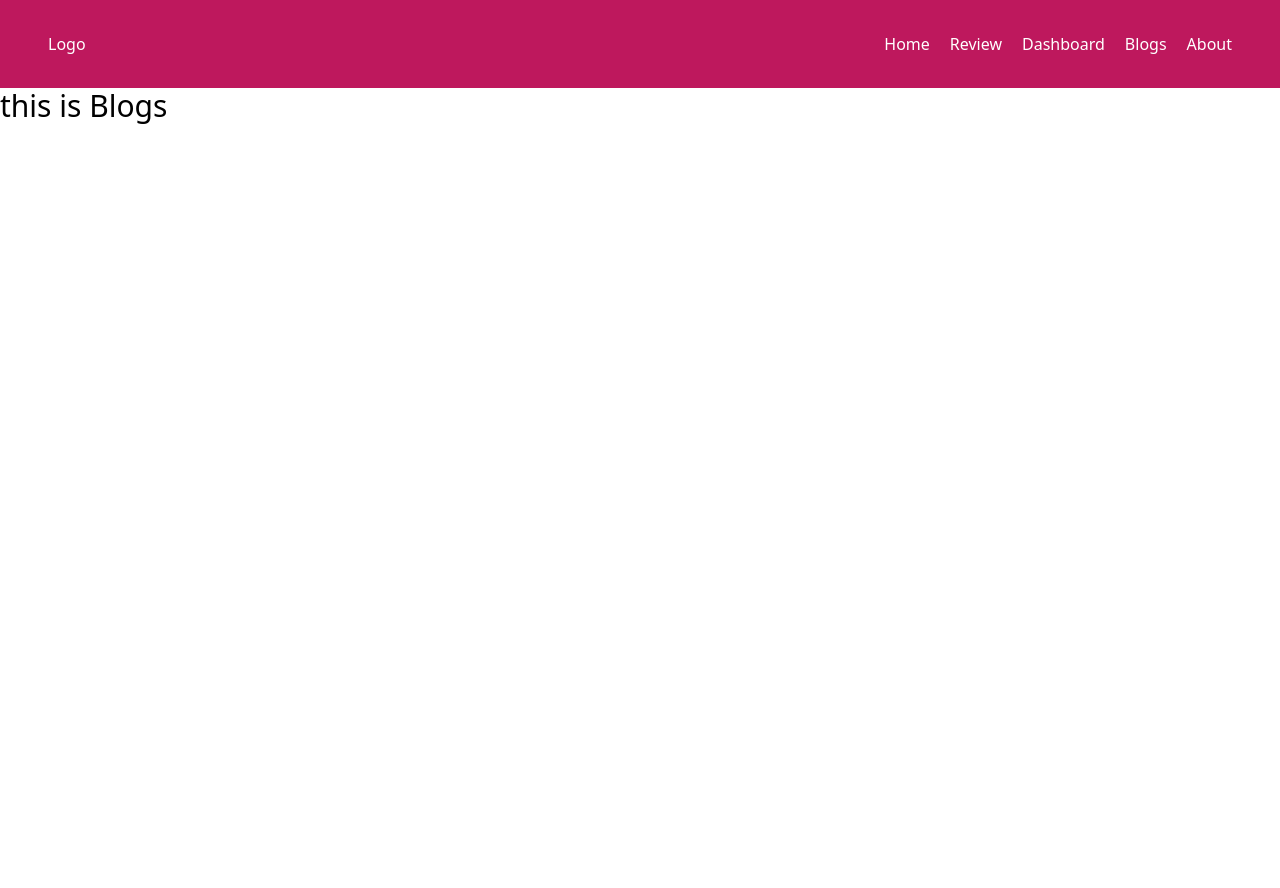
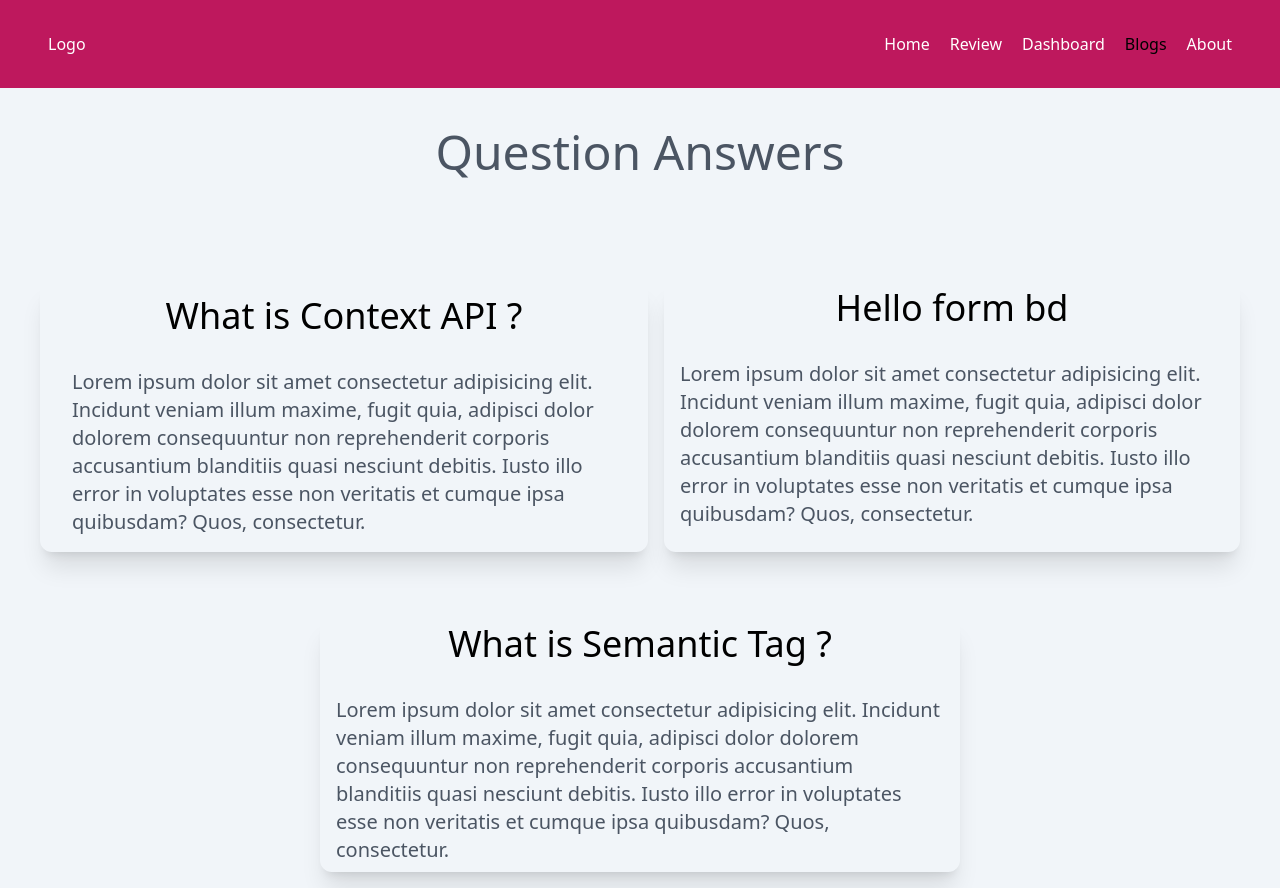
Before and after one commit to muntasirahmeed/laptop-review-website, a React (Create React App) app: page /blogs in a window 1280 px wide. Before the commit the page ends 800 px from the top, so only its background shows below. Built offline with nearby package versions, Linux system fonts and the light colour scheme.

Commit message:
about section design done

```diff
--- a/src/Components/Blogs/Blogs.js
+++ b/src/Components/Blogs/Blogs.js
@@ -2,8 +2,48 @@ import React from 'react';
 
 const Blogs = () => {
     return (
-      <div>
-        <h1 className="text-3xl">this is Blogs</h1>
+      <div className="bg-slate-100 h-screen">
+        <h1 className="text-3xl md:text-5xl text-center py-10 text-gray-600">
+          Question Answers
+        </h1>
+        <div className="flex flex-col md:flex-row justify-center md:justify-between gap-4 px-10 py-16">
+          <div className="px-8 py-4 rounded-xl shadow-xl ">
+            <h1 className="text-2xl md:text-4xl text-center mb-8">
+              What is Context API ?
+            </h1>
+            <p className="text-normal md:text-xl text-gray-600">
+              Lorem ipsum dolor sit amet consectetur adipisicing elit. Incidunt
+              veniam illum maxime, fugit quia, adipisci dolor dolorem
+              consequuntur non reprehenderit corporis accusantium blanditiis
+              quasi nesciunt debitis. Iusto illo error in voluptates esse non
+              veritatis et cumque ipsa quibusdam? Quos, consectetur.
+            </p>
+          </div>
+          <div className="px-4 py-2 rounded-xl shadow-xl ">
+            <h1 className="text-2xl md:text-4xl text-center mb-8">
+              Hello form bd
+            </h1>
+            <p className="text-normal md:text-xl text-gray-600">
+              Lorem ipsum dolor sit amet consectetur adipisicing elit. Incidunt
+              veniam illum maxime, fugit quia, adipisci dolor dolorem
+              consequuntur non reprehenderit corporis accusantium blanditiis
+              quasi nesciunt debitis. Iusto illo error in voluptates esse non
+              veritatis et cumque ipsa quibusdam? Quos, consectetur.
+            </p>
+          </div>
+        </div>
+        <div className="px-4 py-2 rounded-xl shadow-xl w-1/2 mx-auto">
+          <h1 className="text-2xl md:text-4xl text-center mb-8">
+            What is Semantic Tag ?
+          </h1>
+          <p className="text-normal md:text-xl text-gray-600">
+            Lorem ipsum dolor sit amet consectetur adipisicing elit. Incidunt
+            veniam illum maxime, fugit quia, adipisci dolor dolorem consequuntur
+            non reprehenderit corporis accusantium blanditiis quasi nesciunt
+            debitis. Iusto illo error in voluptates esse non veritatis et cumque
+            ipsa quibusdam? Quos, consectetur.
+          </p>
+        </div>
       </div>
     );
 };
--- a/src/Components/ComposedCharts/ComposedCharts.js
+++ /dev/null
@@ -1,110 +0,0 @@
-
-import React, { useCallback, useState } from "react";
-import { PieChart, Pie, Sector } from "recharts";
-
-const data = [
-  { name: "Group A", value: 400 },
-  { name: "Group B", value: 300 },
-  { name: "Group C", value: 300 },
-  { name: "Group D", value: 200 },
-];
-
-const renderActiveShape = (props) => {
-  const RADIAN = Math.PI / 180;
-  const {
-    cx,
-    cy,
-    midAngle,
-    innerRadius,
-    outerRadius,
-    startAngle,
-    endAngle,
-    fill,
-    payload,
-    percent,
-    value,
-  } = props;
-  const sin = Math.sin(-RADIAN * midAngle);
-  const cos = Math.cos(-RADIAN * midAngle);
-  const sx = cx + (outerRadius + 10) * cos;
-  const sy = cy + (outerRadius + 10) * sin;
-  const mx = cx + (outerRadius + 30) * cos;
-  const my = cy + (outerRadius + 30) * sin;
-  const ex = mx + (cos >= 0 ? 1 : -1) * 22;
-  const ey = my;
-  const textAnchor = cos >= 0 ? "start" : "end";
-
-  return (
-    <g>
-      <text x={cx} y={cy} dy={8} textAnchor="middle" fill={fill}>
-        {payload.name}
-      </text>
-      <Sector
-        cx={cx}
-        cy={cy}
-        innerRadius={innerRadius}
-        outerRadius={outerRadius}
-        startAngle={startAngle}
-        endAngle={endAngle}
-        fill={fill}
-      />
-      <Sector
-        cx={cx}
-        cy={cy}
-        startAngle={startAngle}
-        endAngle={endAngle}
-        innerRadius={outerRadius + 6}
-        outerRadius={outerRadius + 10}
-        fill={fill}
-      />
-      <path
-        d={`M${sx},${sy}L${mx},${my}L${ex},${ey}`}
-        stroke={fill}
-        fill="none"
-      />
-      <circle cx={ex} cy={ey} r={2} fill={fill} stroke="none" />
-      <text
-        x={ex + (cos >= 0 ? 1 : -1) * 12}
-        y={ey}
-        textAnchor={textAnchor}
-        fill="#333"
-      >{`PV ${value}`}</text>
-      <text
-        x={ex + (cos >= 0 ? 1 : -1) * 12}
-        y={ey}
-        dy={18}
-        textAnchor={textAnchor}
-        fill="#999"
-      >
-        {`(Rate ${(percent * 100).toFixed(2)}%)`}
-      </text>
-    </g>
-  );
-};
-const ComposedCharts=()=> {
-  const [activeIndex, setActiveIndex] = useState(0);
-  const onPieEnter = useCallback(
-    (_, index) => {
-      setActiveIndex(index);
-    },
-    [setActiveIndex]
-  );
-
-  return (
-    <PieChart width={400} height={400}>
-      <Pie
-        activeIndex={activeIndex}
-        activeShape={renderActiveShape}
-        data={data}
-        cx={200}
-        cy={200}
-        innerRadius={60}
-        outerRadius={80}
-        fill="#8884d8"
-        dataKey="value"
-        onMouseEnter={onPieEnter}
-      />
-    </PieChart>
-  );
-}
-export default ComposedCharts;
--- a/src/Components/Dashboard/Dashboard.js
+++ b/src/Components/Dashboard/Dashboard.js
@@ -1,11 +1,13 @@
 import React from 'react';
 import ComposedCharts from '../ComposedCharts/ComposedCharts';
+import LineCharts from '../LineCharts/LineCharts';
 
 const Dashboard = () => {
     return (
       <div>
         <h1 className="text-5xl py-10 text-center">this is Dashboard</h1>
-        <ComposedCharts></ComposedCharts>
+
+     <LineCharts></LineCharts>
       </div>
     );
 };
--- a/src/Components/Header/Header.js
+++ b/src/Components/Header/Header.js
@@ -1,18 +1,18 @@
 import React from "react";
-import { Link } from "react-router-dom";
+import CustomLink from "../../CustomLink/CustomLink";
 
 const Header = () => {
   return (
     <div className="flex items-center justify-center md:justify-between bg-pink-700 text-white px-12 py-4 md:py-8 max-w-[100%] mx-auto ">
       <div className="hidden md:block">Logo</div>
       <div className="flex gap-5 justify-center">
-        <Link to="/">Home</Link>
-        <Link to="/reviews">Review</Link>
-        <Link to="/dashboard">Dashboard</Link>
-        <Link to="/blogs">Blogs</Link>
-        <Link className="hidden md:block" to="/about">
+        <CustomLink to="/">Home</CustomLink>
+        <CustomLink to="/reviews">Review</CustomLink>
+        <CustomLink to="/dashboard">Dashboard</CustomLink>
+        <CustomLink to="/blogs">Blogs</CustomLink>
+        <CustomLink className="hidden md:block" to="/about">
           About
-        </Link>
+        </CustomLink>
       </div>
     </div>
   );
--- /dev/null
+++ b/src/Components/LineCharts/LineCharts.js
@@ -0,0 +1,60 @@
+
+import * as React from "react";
+import { LineChart, Line, Tooltip, YAxis, XAxis } from "recharts";
+
+const data = [
+  {
+    name: "Page A",
+    uv: 4000,
+    pv: 2400,
+    amt: 2400,
+  },
+  {
+    name: "Page B",
+    uv: 3000,
+    pv: 1398,
+    amt: 2210,
+  },
+  {
+    name: "Page C",
+    uv: 2000,
+    pv: 9800,
+    amt: 2290,
+  },
+  {
+    name: "Page D",
+    uv: 2780,
+    pv: 3908,
+    amt: 2000,
+  },
+  {
+    name: "Page E",
+    uv: 1890,
+    pv: 4800,
+    amt: 2181,
+  },
+  {
+    name: "Page F",
+    uv: 2390,
+    pv: 3800,
+    amt: 2500,
+  },
+  {
+    name: "Page G",
+    uv: 3490,
+    pv: 4300,
+    amt: 2100,
+  },
+];
+
+const LineCharts=()=> {
+  return (
+    <LineChart width={300} height={100} data={data}>
+      <Tooltip></Tooltip>
+      <YAxis dataKey={"name"}></YAxis>
+      <Line type="monotone" dataKey="name" stroke="#8884d8" strokeWidth={2} />
+      <XAxis dataKey={"uv"}></XAxis>
+    </LineChart>
+  );
+}
+export default LineCharts;
--- /dev/null
+++ b/src/CustomLink/CustomLink.js
@@ -0,0 +1,22 @@
+import React from 'react';
+import { Link, useMatch, useResolvedPath } from 'react-router-dom';
+
+function CustomLink({ children, to, ...props }) {
+  let resolved = useResolvedPath(to);
+  let match = useMatch({ path: resolved.pathname, end: true });
+
+  return (
+    <div>
+      <Link
+        style={{ color: match ? "black" : "white" }}
+        to={to}
+        {...props}
+      >
+        {children}
+      </Link>
+
+    </div>
+  );
+}
+
+export default CustomLink;
```
